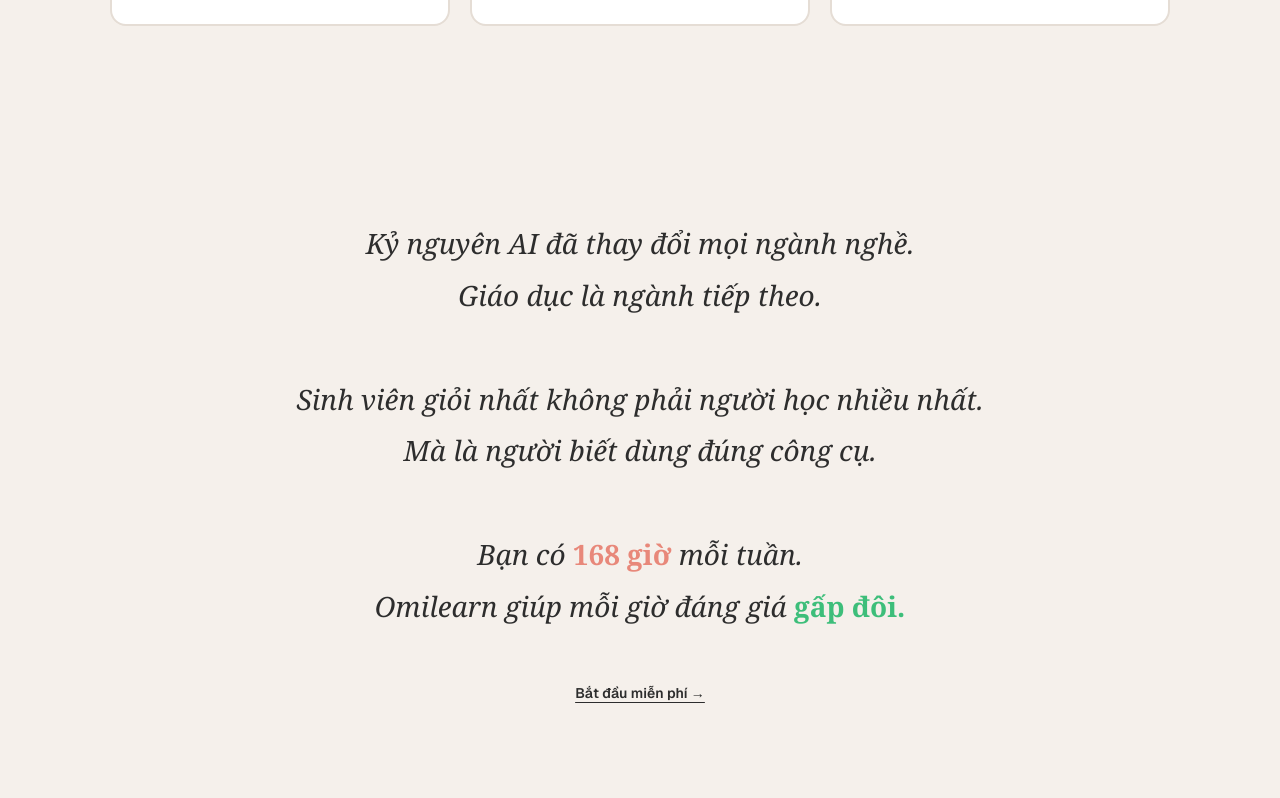
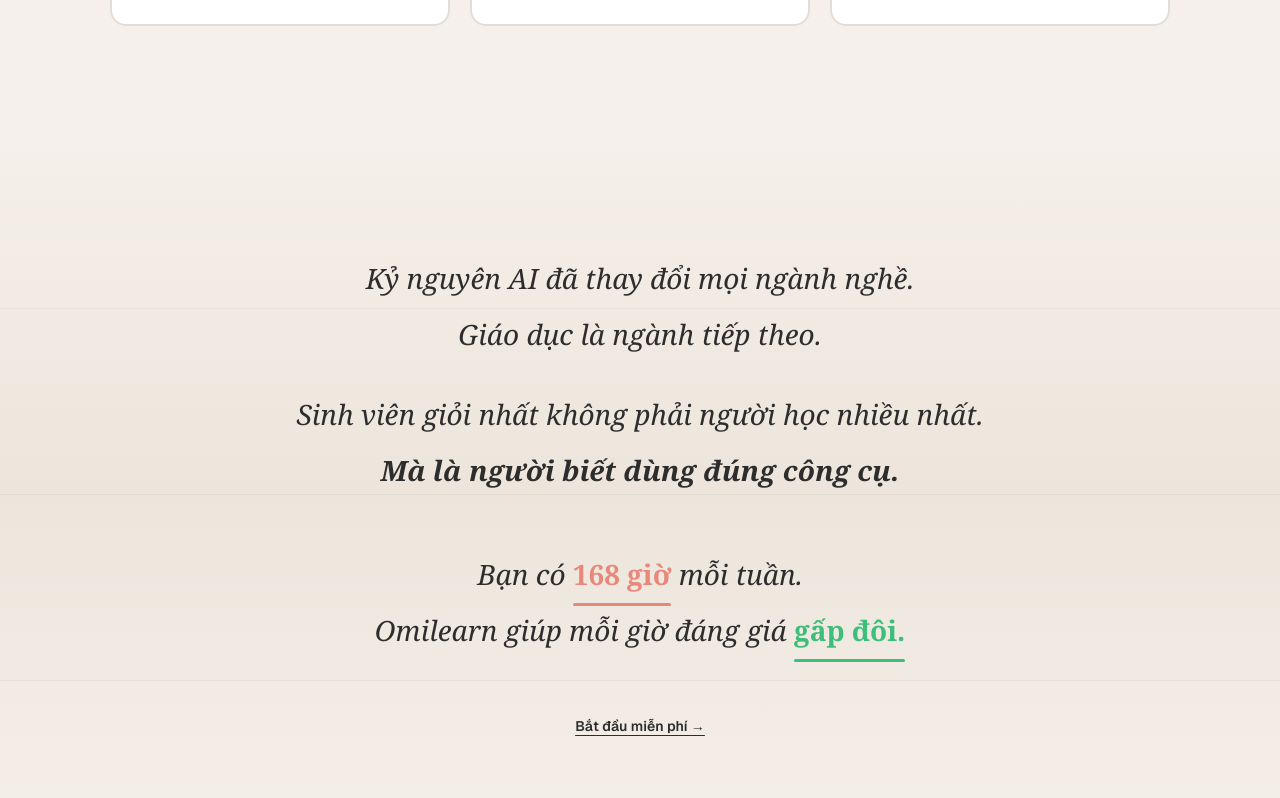
Before and after one commit to tientruongminh/omi_FE, a Next.js app in the folder app/: page /landing in a window 1280 px wide. Shown: the part 2342-3140 px from the top of the page. Built offline with nearby package versions, Linux system fonts and the light colour scheme.

Commit message:
feat: manifesto cinematic reveal — blur+fade per line, underline animation on highlights

```diff
--- a/app/app/landing/page.tsx
+++ b/app/app/landing/page.tsx
@@ -906,43 +906,146 @@
       </section>
 
       {/* ══════════════════════════════════════════════════════════════════
-          SECTION 5 — MANIFESTO: Tại sao bây giờ?
+          SECTION 5 — MANIFESTO: Tại sao bây giờ? (cinematic reveal)
       ══════════════════════════════════════════════════════════════════ */}
       <section
         ref={manifestoRef}
-        className="w-full max-w-[780px] mx-auto px-5 py-24"
+        className="w-full py-32 relative overflow-hidden"
+        style={{ background: 'linear-gradient(180deg, #F5F0EB 0%, #EDE5DB 50%, #F5F0EB 100%)' }}
       >
-        <motion.div
-          className="text-center"
-          variants={fadeUp}
-          initial="hidden"
-          animate={manifestoInView ? 'visible' : 'hidden'}
-        >
-          <p
-            className="italic leading-relaxed"
+        {/* Decorative subtle lines */}
+        <div className="absolute inset-0 pointer-events-none" style={{ opacity: 0.04 }}>
+          <div className="absolute top-1/4 left-0 right-0 h-px bg-[#2D2D2D]" />
+          <div className="absolute top-2/4 left-0 right-0 h-px bg-[#2D2D2D]" />
+          <div className="absolute top-3/4 left-0 right-0 h-px bg-[#2D2D2D]" />
+        </div>
+
+        <div className="max-w-[780px] mx-auto px-5 text-center relative z-10">
+          {(() => {
+            const lines = [
+              { text: 'Kỷ nguyên AI đã thay đổi mọi ngành nghề.', type: 'normal' as const },
+              { text: 'Giáo dục là ngành tiếp theo.', type: 'normal' as const },
+              { text: '', type: 'spacer' as const },
+              { text: 'Sinh viên giỏi nhất không phải người học nhiều nhất.', type: 'normal' as const },
+              { text: 'Mà là người biết dùng đúng công cụ.', type: 'bold' as const },
+              { text: '', type: 'spacer' as const },
+            ];
+            return lines.map((line, i) => {
+              if (line.type === 'spacer') return <div key={i} className="h-6" />;
+              return (
+                <motion.p
+                  key={i}
+                  className="italic"
+                  style={{
+                    fontFamily: 'Georgia, serif',
+                    fontSize: 'clamp(20px, 2.5vw, 28px)',
+                    color: '#2D2D2D',
+                    lineHeight: 2,
+                    fontWeight: line.type === 'bold' ? 600 : 400,
+                  }}
+                  initial={{ opacity: 0, y: 30, filter: 'blur(8px)' }}
+                  animate={manifestoInView ? {
+                    opacity: 1,
+                    y: 0,
+                    filter: 'blur(0px)',
+                    transition: { duration: 0.8, delay: i * 0.3, ease: 'easeOut' },
+                  } : { opacity: 0, y: 30, filter: 'blur(8px)' }}
+                >
+                  {line.text}
+                </motion.p>
+              );
+            });
+          })()}
+
+          {/* Last 2 lines with color highlights — extra delay */}
+          <div className="h-6" />
+          <motion.p
+            className="italic"
             style={{
               fontFamily: 'Georgia, serif',
               fontSize: 'clamp(20px, 2.5vw, 28px)',
               color: '#2D2D2D',
-              lineHeight: 1.85,
+              lineHeight: 2,
             }}
+            initial={{ opacity: 0, y: 30, filter: 'blur(8px)' }}
+            animate={manifestoInView ? {
+              opacity: 1,
+              y: 0,
+              filter: 'blur(0px)',
+              transition: { duration: 0.8, delay: 1.8, ease: 'easeOut' },
+            } : { opacity: 0, y: 30, filter: 'blur(8px)' }}
           >
-            Kỷ nguyên AI đã thay đổi mọi ngành nghề.
-            <br />Giáo dục là ngành tiếp theo.
-            <br />
-            <br />
-            Sinh viên giỏi nhất không phải người học nhiều nhất.
-            <br />Mà là người biết dùng đúng công cụ.
-            <br />
-            <br />
             Bạn có{' '}
-            <strong style={{ fontStyle: 'normal', color: '#E8887A' }}>168 giờ</strong>{' '}
+            <motion.strong
+              style={{ fontStyle: 'normal', color: '#E8887A', position: 'relative', display: 'inline-block' }}
+              initial={{ opacity: 0 }}
+              animate={manifestoInView ? {
+                opacity: 1,
+                transition: { duration: 0.5, delay: 2.4 },
+              } : { opacity: 0 }}
+            >
+              168 giờ
+              <motion.span
+                className="absolute -bottom-1 left-0 h-[3px] rounded-full"
+                style={{ background: '#E8887A' }}
+                initial={{ width: '0%' }}
+                animate={manifestoInView ? {
+                  width: '100%',
+                  transition: { duration: 0.6, delay: 2.7, ease: 'easeOut' },
+                } : { width: '0%' }}
+              />
+            </motion.strong>{' '}
             mỗi tuần.
-            <br />Omilearn giúp mỗi giờ đáng giá{' '}
-            <strong style={{ fontStyle: 'normal', color: '#3DBE7A' }}>gấp đôi.</strong>
-          </p>
+          </motion.p>
 
-          <div className="mt-12">
+          <motion.p
+            className="italic"
+            style={{
+              fontFamily: 'Georgia, serif',
+              fontSize: 'clamp(20px, 2.5vw, 28px)',
+              color: '#2D2D2D',
+              lineHeight: 2,
+            }}
+            initial={{ opacity: 0, y: 30, filter: 'blur(8px)' }}
+            animate={manifestoInView ? {
+              opacity: 1,
+              y: 0,
+              filter: 'blur(0px)',
+              transition: { duration: 0.8, delay: 2.1, ease: 'easeOut' },
+            } : { opacity: 0, y: 30, filter: 'blur(8px)' }}
+          >
+            Omilearn giúp mỗi giờ đáng giá{' '}
+            <motion.strong
+              style={{ fontStyle: 'normal', color: '#3DBE7A', position: 'relative', display: 'inline-block' }}
+              initial={{ opacity: 0, scale: 0.8 }}
+              animate={manifestoInView ? {
+                opacity: 1,
+                scale: 1,
+                transition: { duration: 0.5, delay: 3.0, ease: 'backOut' },
+              } : { opacity: 0, scale: 0.8 }}
+            >
+              gấp đôi.
+              <motion.span
+                className="absolute -bottom-1 left-0 h-[3px] rounded-full"
+                style={{ background: '#3DBE7A' }}
+                initial={{ width: '0%' }}
+                animate={manifestoInView ? {
+                  width: '100%',
+                  transition: { duration: 0.6, delay: 3.3, ease: 'easeOut' },
+                } : { width: '0%' }}
+              />
+            </motion.strong>
+          </motion.p>
+
+          {/* CTA fades in last */}
+          <motion.div
+            className="mt-14"
+            initial={{ opacity: 0 }}
+            animate={manifestoInView ? {
+              opacity: 1,
+              transition: { duration: 0.6, delay: 3.6 },
+            } : { opacity: 0 }}
+          >
             <Link
               href="/"
               className="text-sm font-semibold transition-all hover:opacity-60"
@@ -950,8 +1053,8 @@
             >
               Bắt đầu miễn phí →
             </Link>
-          </div>
-        </motion.div>
+          </motion.div>
+        </div>
       </section>
 
       {/* ══════════════════════════════════════════════════════════════════
```
